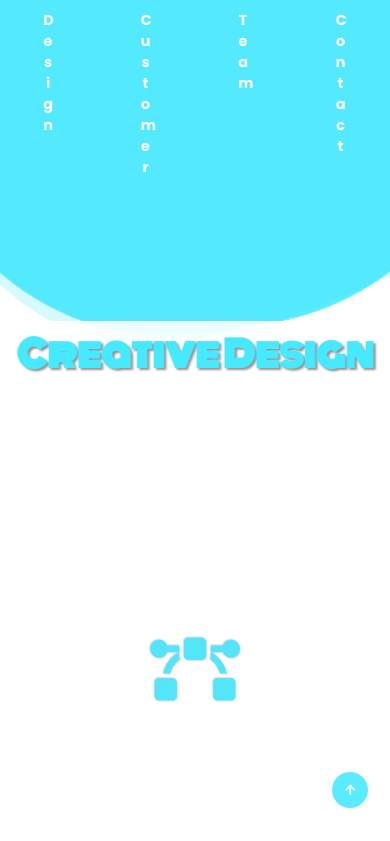
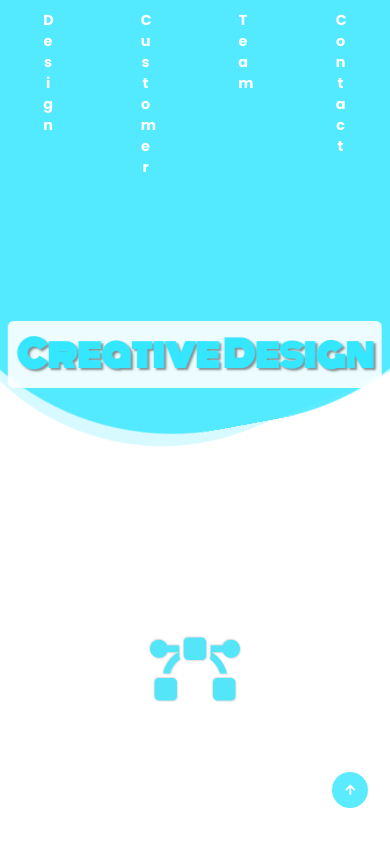
Before and after one commit to daim147/creative-design, a plain HTML site: page index.html in a window 390 px wide. Shown: the top 841 px of the page. Drawn offline with Linux system fonts and the light colour scheme.

Commit message:
Update style.css

```diff
--- a/style.css
+++ b/style.css
@@ -597,7 +597,7 @@ html{
         font-size: 45%;
     }
     .floating-bg{
-        top: -65vw;
+        top: -40vw;
     }
     .section-1-heading{
         width: 52rem;
```
